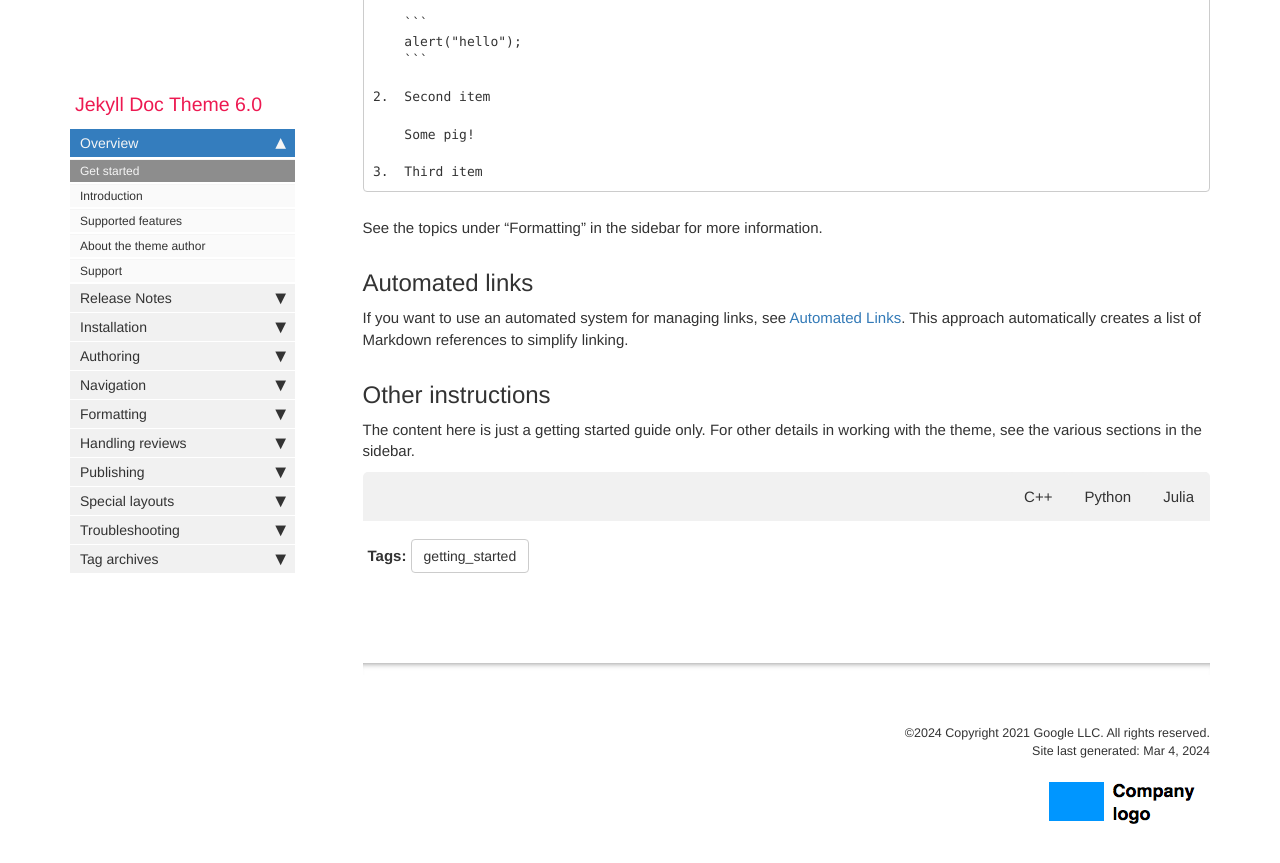
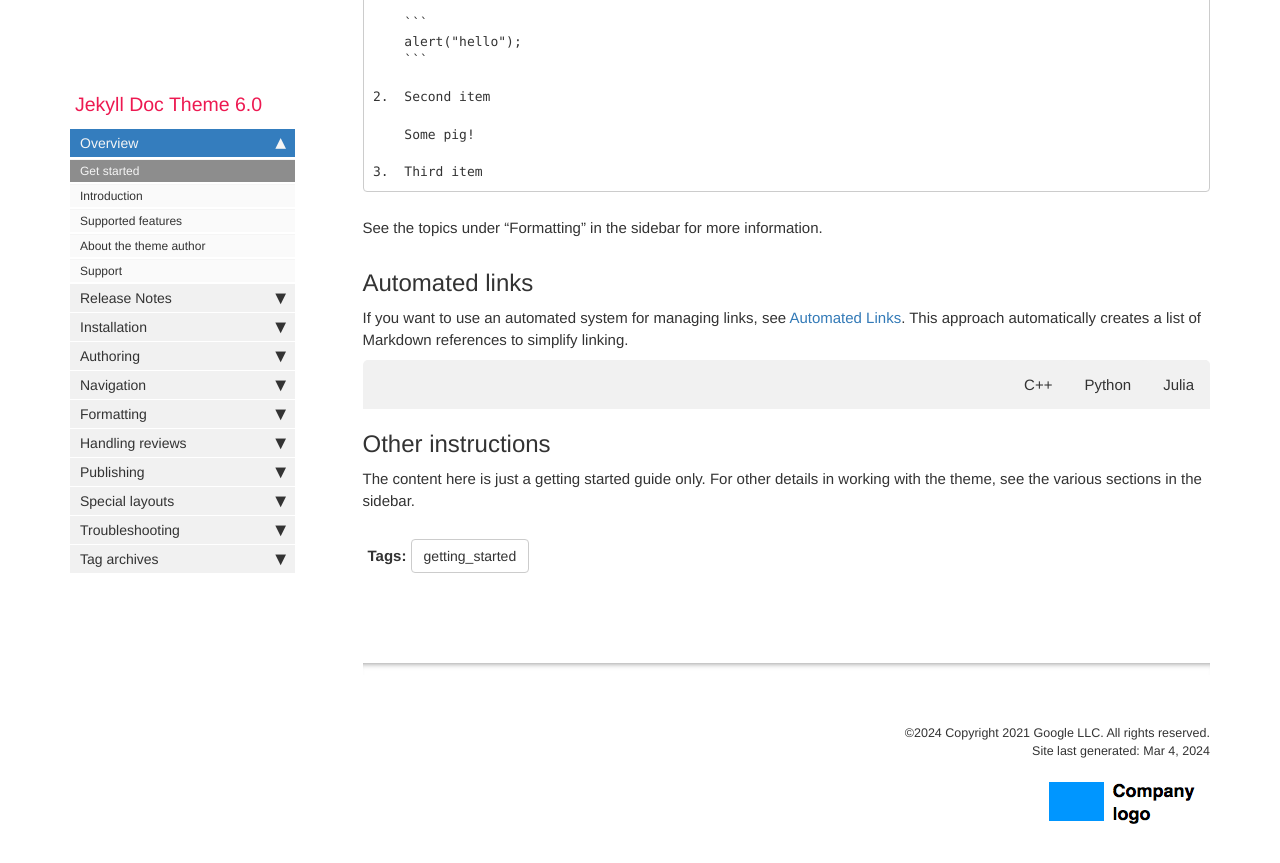
Before and after one commit to babaid/computational-physics, a Jekyll site: the page built from index.md, in a window 1280 px wide and 900 px high, scrolled down 9581 px. Shown: the top 863 px of the window. Built offline with Jekyll 4.4.1, drawn with Linux system fonts in a browser that asks for light colours; comment, search, counter and statistics services are not loaded; some of the changed lines change nothing that is shown.

Commit message:
Added interactive code block
Signed-off-by: Dezsö Babai <dezso.babai@tum.de>

```diff
--- a/index.md
+++ b/index.md
@@ -409,14 +409,6 @@
 
 If you want to use an automated system for managing links, see [Automated Links][mydoc_hyperlinks.html#automatedlinks]. This approach automatically creates a list of Markdown references to simplify linking.
 
-## Other instructions
-
-The content here is just a getting started guide only. For other details in working with the theme, see the various sections in the sidebar.
-
-{% include links.html %}
-
-
-
 <div class="tab">
   <button class="tablinks" onclick="openTab(event, 'Julia')">Julia</button>
   <button class="tablinks" onclick="openTab(event, 'Python')">Python</button>
@@ -441,3 +433,10 @@
     // Cpp code here
     </pre>
 </div>
+
+
+## Other instructions
+
+The content here is just a getting started guide only. For other details in working with the theme, see the various sections in the sidebar.
+
+{% include links.html %}
```
